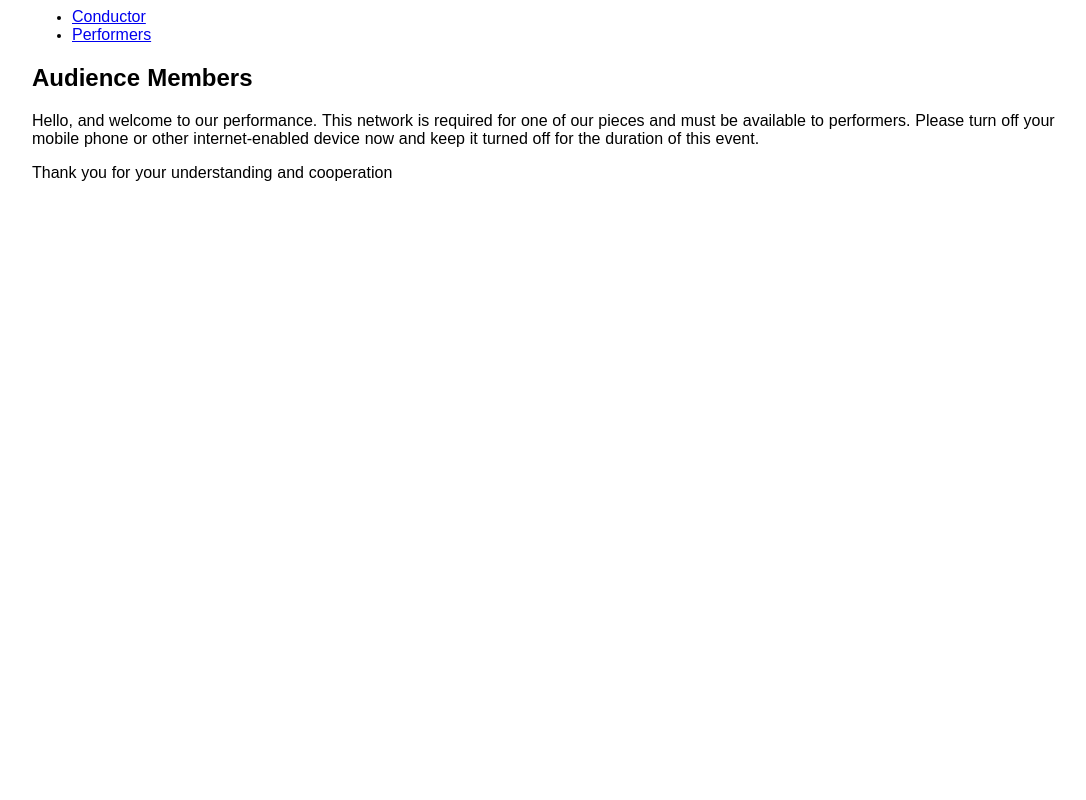
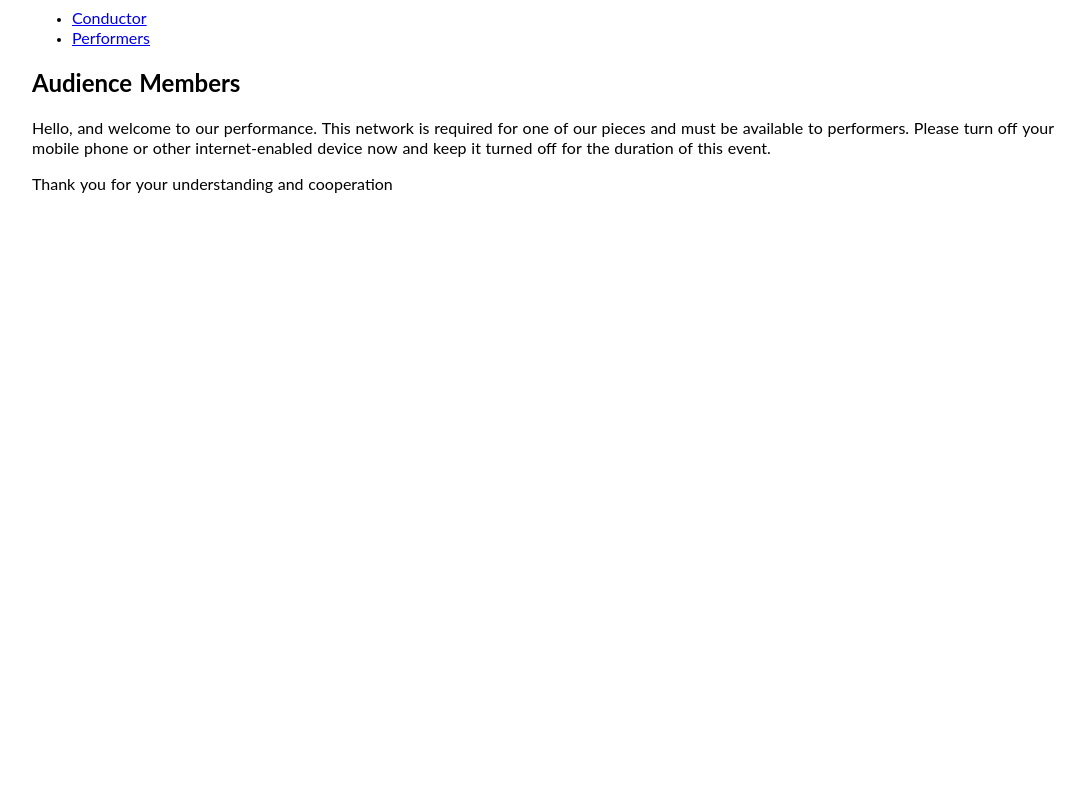
Before and after one commit to celesteh/Immrama, a PHP site: page /index.html in a window 1280 px wide. Shown: the whole page, without its empty margins (40-1126 px from the left). Run offline with PHP 8.4, Linux system fonts and the light colour scheme.

Commit message:
some of those fonts didn't have letters, which can be confusing for users, to say the least

```diff
--- a/data/style.css
+++ b/data/style.css
@@ -3,11 +3,11 @@
   src: local("Bravura Regular"),
     local("BravuraRegular"),
     local("Bravura"),
-    url(Bravura.ttf) format("opentype");
+    url(Bravura.ttf) format("truetype");
 }
 
 html {
-  font-family: Bravura, Sonata, Opus, Petrucci, Seville, Ghent, Maestro, InkPen2, Reprise, sans-serif;
+  font-family: Bravura, Emmental, Emmentaller, Lato, Ubuntu, Roboto, Verdana, Helvetica, sans-serif;
 
 
 }
```
